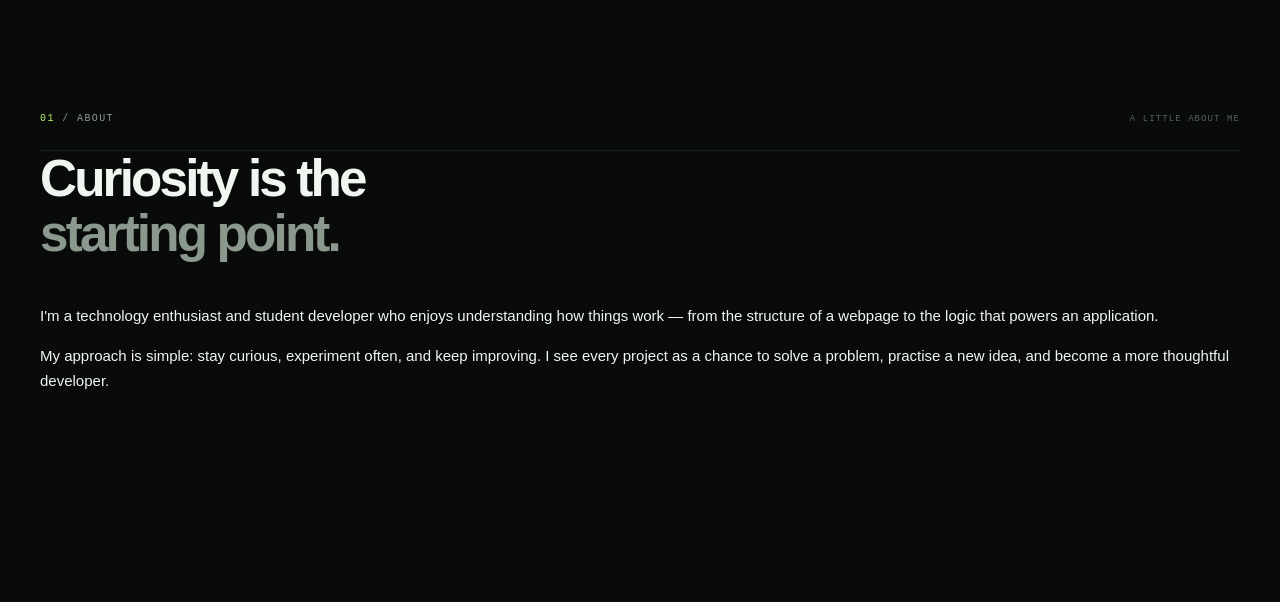
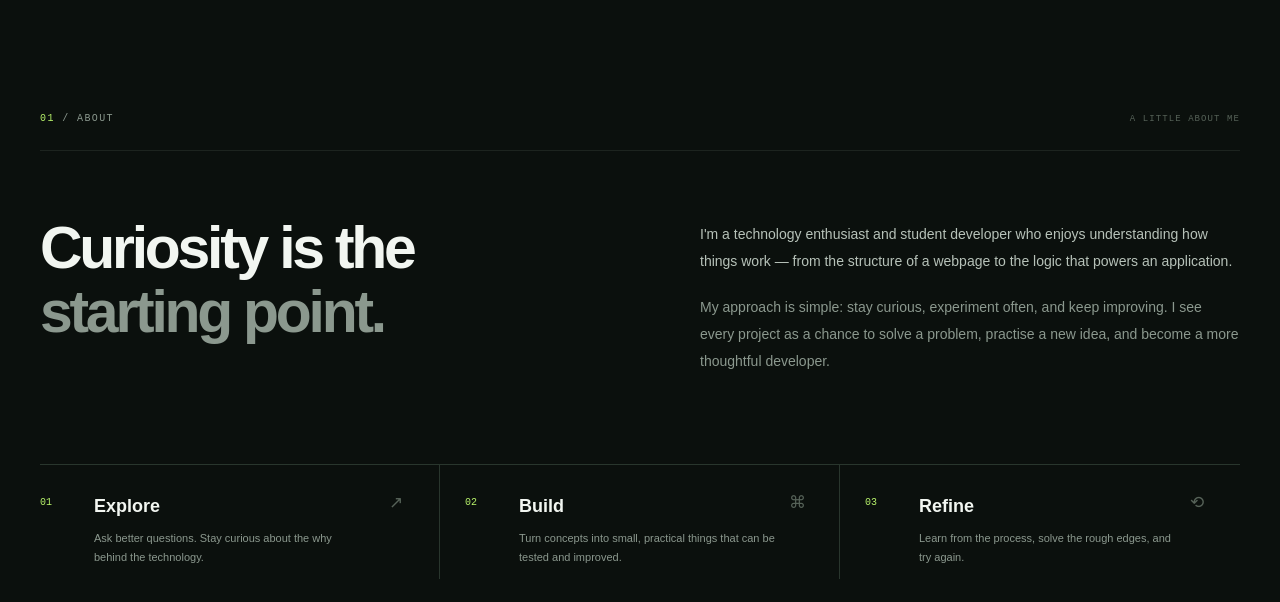
Before and after one commit to Shakya-dspm/Shakya-Pramod-Portfolio, a plain HTML site: page index.html in a window 1280 px wide. Drawn offline with Linux system fonts and the light colour scheme.

Commit message:
Add About section principles to index.html

```diff
--- a/assets/css/style.css
+++ b/assets/css/style.css
@@ -1,4 +1,3 @@
-
 :root {
     color-scheme: dark;
     --bg: #080b09;
@@ -174,3 +173,84 @@ h2 {
 .text-link span {
     margin-left: 8px;
 }
+
+/* About */
+.about-section {
+    background: var(--bg-soft);
+}
+
+.about-intro {
+    display: grid;
+    grid-template-columns: 1fr 1fr;
+    gap: 10%;
+    padding: 65px 0 75px;
+}
+
+.about-intro h2 {
+    margin: 0;
+    font-size: clamp(40px, 4.6vw, 62px);
+}
+
+.about-copy {
+    max-width: 545px;
+    padding-top: 5px;
+}
+
+.about-copy p {
+    color: var(--text-soft);
+    font-size: 14px;
+    line-height: 1.95;
+}
+
+.about-copy p+p {
+    margin-top: 18px;
+    color: var(--muted);
+}
+
+.principles {
+    display: grid;
+    grid-template-columns: repeat(3, 1fr);
+    border-top: 1px solid var(--line);
+}
+
+.principle {
+    position: relative;
+    display: grid;
+    grid-template-columns: 42px 1fr 25px;
+    gap: 12px;
+    padding: 27px 25px 12px 0;
+    border-right: 1px solid var(--line);
+}
+
+.principle+.principle {
+    padding-left: 25px;
+}
+
+.principle:last-child {
+    border-right: 0;
+}
+
+.principle-number {
+    color: var(--accent);
+    font: 10px var(--font-mono);
+    padding-top: 5px;
+}
+
+.principle h3 {
+    margin: 0 0 7px;
+    color: var(--text);
+    font-size: 18px;
+}
+
+.principle p {
+    max-width: 260px;
+    margin: 0;
+    color: var(--muted);
+    font-size: 11px;
+    line-height: 1.7;
+}
+
+.principle-symbol {
+    color: var(--muted-2);
+    font: 17px var(--font-mono);
+}
--- a/index.html
+++ b/index.html
@@ -29,6 +29,33 @@
                             chance to solve a problem, practise a new idea, and become a more thoughtful developer.</p>
                     </div>
                 </div>
+                <div class="principles">
+                    <article class="principle">
+                        <span class="principle-number">01</span>
+                        <div>
+                            <h3>Explore</h3>
+                            <p>Ask better questions. Stay curious about the why behind the technology.</p>
+                        </div>
+                        <span class="principle-symbol">↗</span>
+                    </article>
+                    <article class="principle">
+                        <span class="principle-number">02</span>
+                        <div>
+                            <h3>Build</h3>
+                            <p>Turn concepts into small, practical things that can be tested and improved.</p>
+                        </div>
+                        <span class="principle-symbol">⌘</span>
+                    </article>
+                    <article class="principle">
+                        <span class="principle-number">03</span>
+                        <div>
+                            <h3>Refine</h3>
+                            <p>Learn from the process, solve the rough edges, and try again.</p>
+                        </div>
+                        <span class="principle-symbol">⟲</span>
+                    </article>
+                </div>
+            </div>
         </section>
     </main>
 
```
Lines whose indentation alone changed are shown as unchanged.
